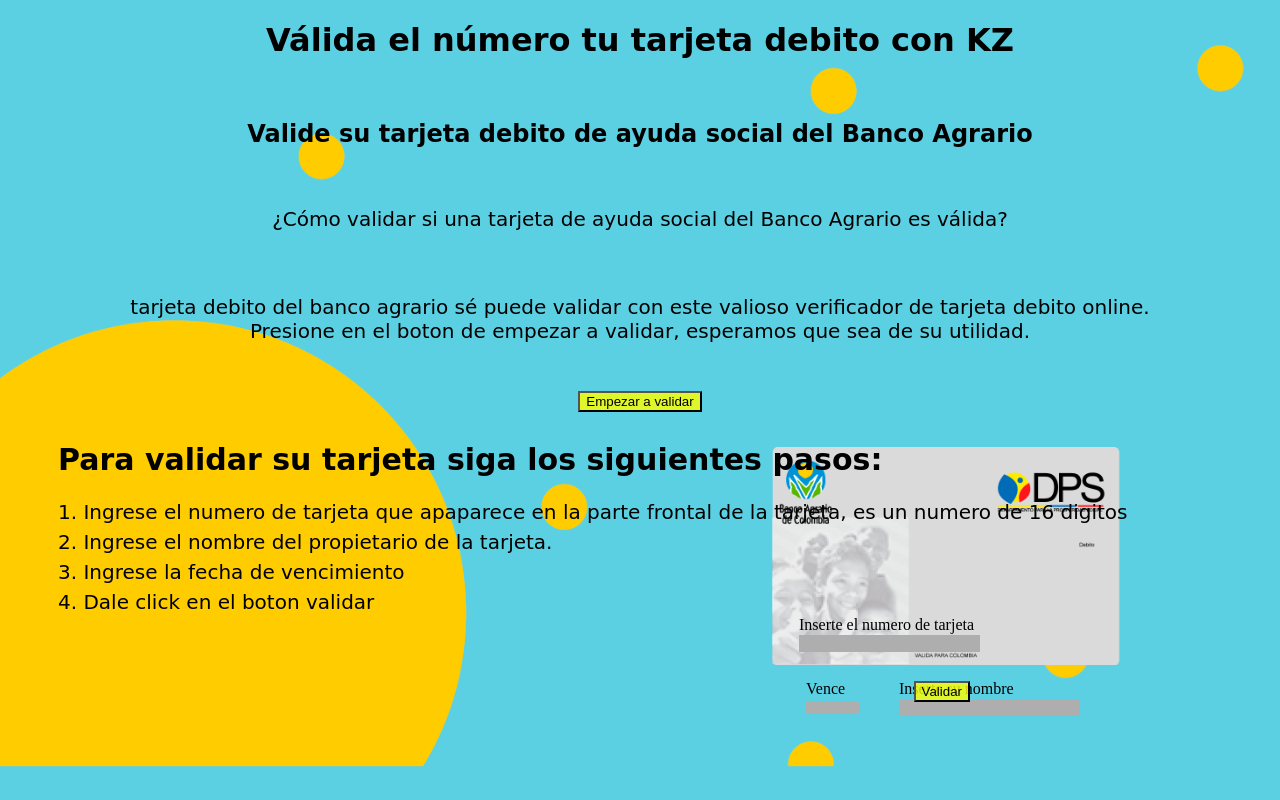
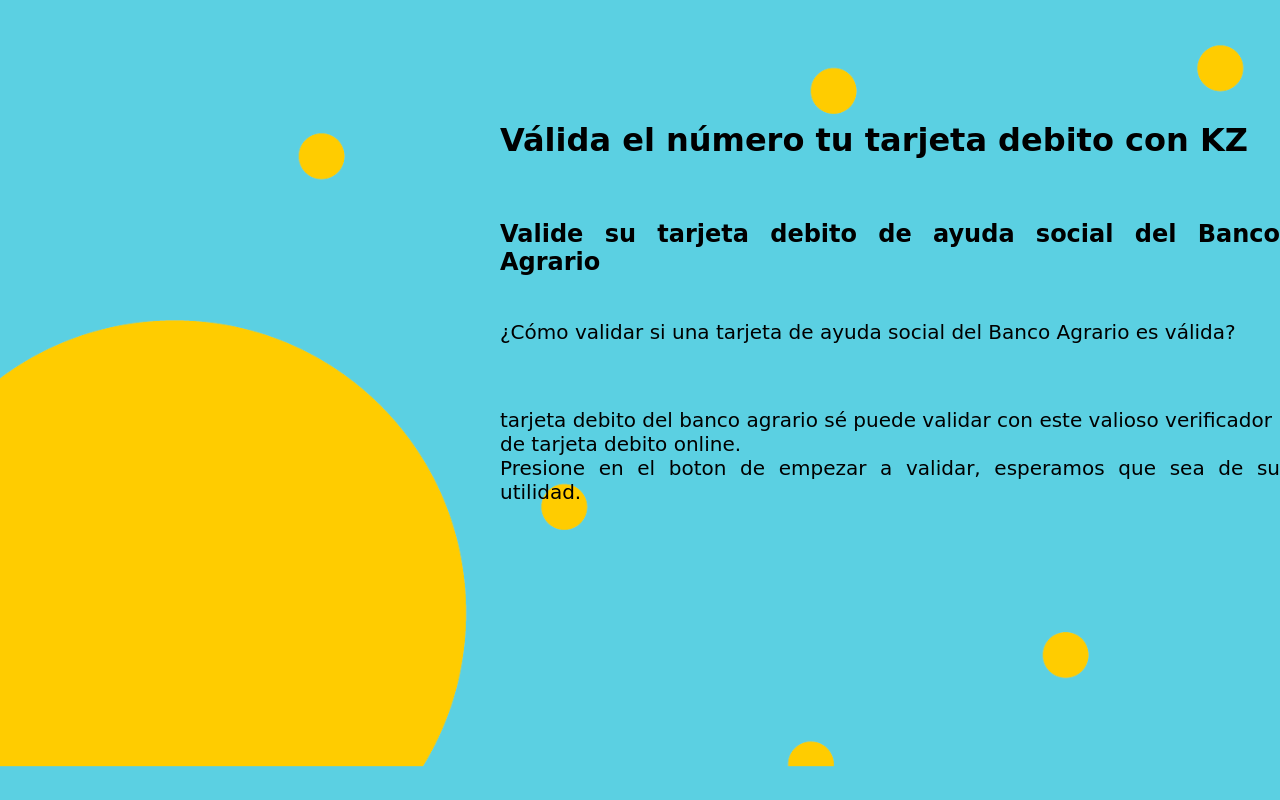
Before and after one commit to Laboratoria/BOG003-card-validation, a website with bundled scripts: page src/index.html in a window 1280 px wide. Built offline with nearby package versions, Linux system fonts and the light colour scheme.

Commit message:
nuevos cambios

```diff
--- a/src/index.html
+++ b/src/index.html
@@ -7,6 +7,7 @@
   </head>
   <body>
     <header class="titulo">
+
      <h1 class="titulo1"> Válida el número tu tarjeta debito con KZ</h1>
      <br>
      <h2 class="subtitulo"> Valide su tarjeta debito de ayuda social del Banco Agrario</h2>
@@ -19,11 +20,13 @@
       <p> ¿Cómo validar si una tarjeta de ayuda social del Banco Agrario es válida?</p><br>
       <div id="respuesta"></div>
 
-        <p> tarjeta debito del banco agrario sé puede validar con este  valioso verificador de tarjeta debito online.<br>
+        <p> tarjeta debito del banco agrario sé puede validar con este  valioso verificador <br>
+          de tarjeta debito online.<br>
         Presione en el boton de empezar a validar, esperamos que sea de su utilidad.</p> <br>
 
-        <button id=validar type="button" onclick="empezarValidar()" >Empezar a validar</button>
       </div>
+
+    <button id=validar type="button" onclick="empezarValidar()" >Empezar a validar</button>
 
 
 
@@ -42,6 +45,7 @@
               la tarjeta.</p>
               <p>3. Ingrese la fecha de vencimiento</p>
               <p>4. Dale click en el boton validar</p>
+              <button id=validar1 type="button" onclick="Validar()" > Validar</button>
 
               </div>
             <div class="caja" >
@@ -52,6 +56,7 @@
                   <input type="name" id="card_name"></div>
                   <div class="fecha"><label for="fecha">Vence </label> <br>
                     <input type="number" id="date"></div>
+
               </div>
 
 
@@ -61,7 +66,6 @@
         <br>
         <br>
 
-        <button id=validar1 type="button" onclick="Validar()" > Validar</button>
         <button id=validar2 type="button" onclick="Validartarjeta()" > Validar otra tarjeta</button>
 
 
--- a/src/style.css
+++ b/src/style.css
@@ -4,8 +4,12 @@
 }
 
 header {
-text-align: center;
+text-align: justify;
 font-family: cursive;
+position: fixed;
+left: 500px;
+top: 100px;
+
 
 
 }
@@ -13,11 +17,18 @@
 #pregunta {
     font-family: cursive;
     font-size: 20px;
-    text-align: center;
+    text-align:justify;
+    position: fixed;
+    left: 500px;
+    top: 300px;
+
 }
 #validar {
 background: rgba(255, 255, 0, 0.808);
 cursor: pointer;
+position: fixed;
+left: 7800px;
+top: 550px;
 
 }
 h3{
@@ -96,3 +107,11 @@
 
 
 }
+#contenedor{
+    display: none;
+}
+#principal{
+
+
+
+}
```
